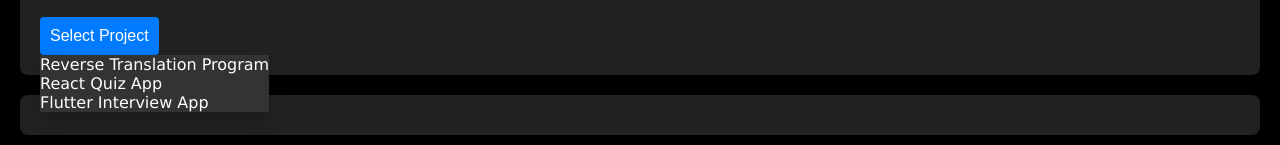
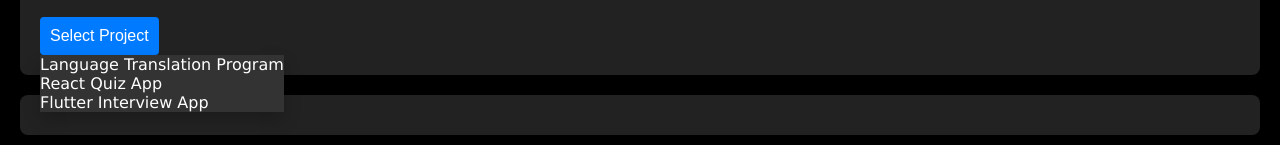
Before and after one commit to Charltont13/Website, a plain HTML site: page index.html in a window 1280 px wide. Both pictures are taken after a click on the button "Select Project". Shown: the part 624-769 px from the top of the page. Drawn offline with Linux system fonts and the light colour scheme.

Commit message:
Update index.html

```diff
--- a/index.html
+++ b/index.html
@@ -30,7 +30,7 @@
             <button onclick="toggleDropdown()" class="dropbtn">Select Project</button>
             <div id="projectDropdown" class="dropdown-content">
 
-                <div class="project-option" onclick="showProjectDetails('Reverse Translation Program')">Reverse Translation Program</div>
+                <div class="project-option" onclick="showProjectDetails('Language Translation Program')">Language Translation Program</div>
                 <div class="project-option" onclick="showProjectDetails('React Quiz App')">React Quiz App</div>
                 <div class="project-option" onclick="showProjectDetails('Flutter Interview App')">Flutter Interview App</div>
             </div>
```
